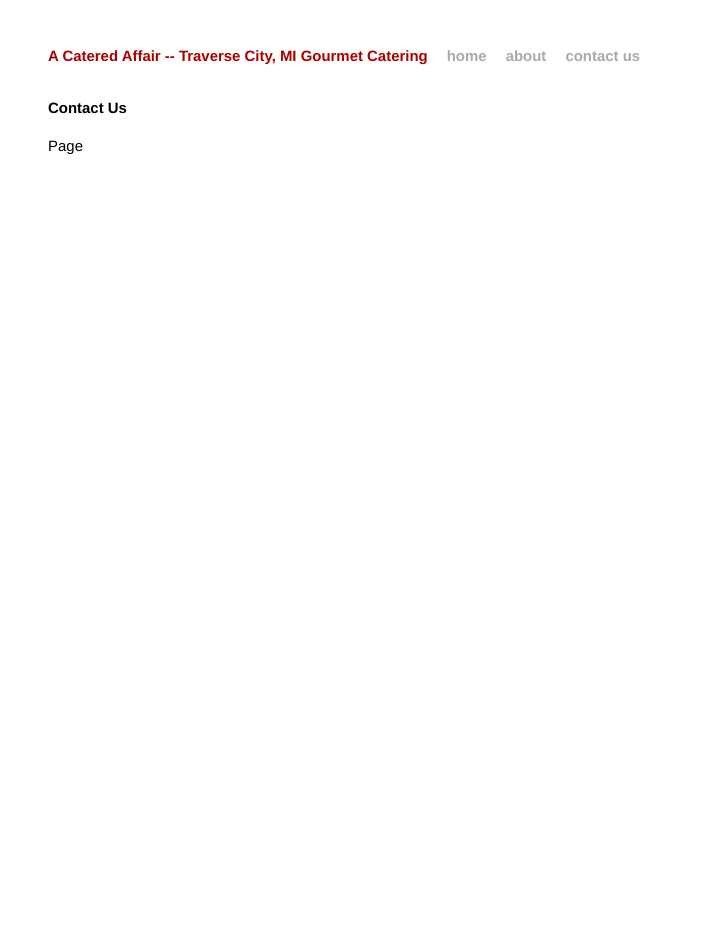
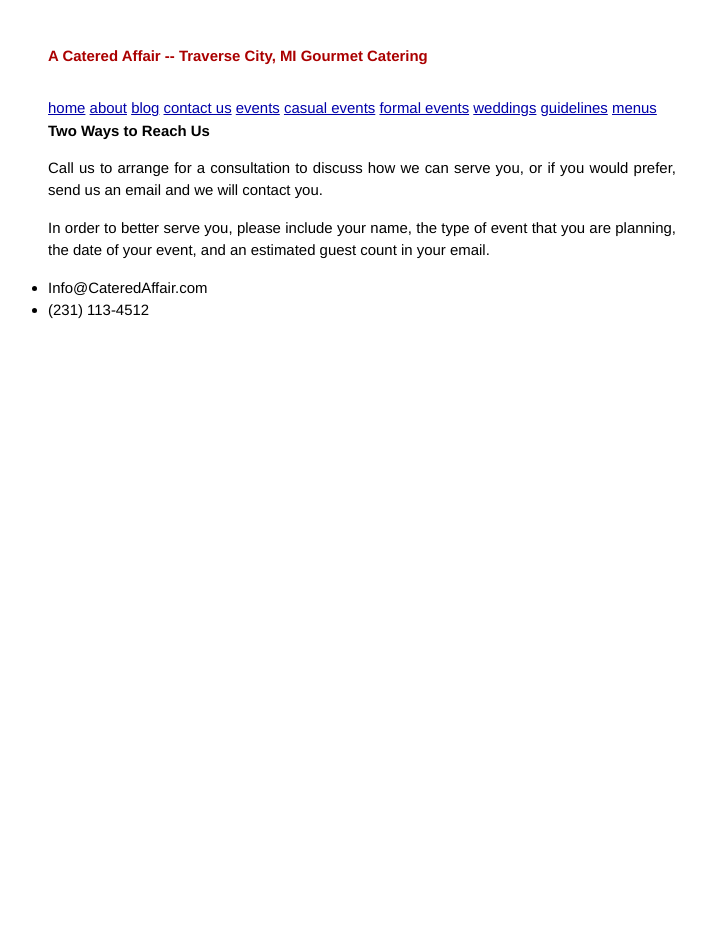
Before and after one commit to aCateredAffair/aCateredAffair.github.io, a Jekyll site: the page built from contact/index.md, in a window 1280 px wide. Shown: the whole page, without its empty margins (278-984 px from the left). Built offline with Jekyll 4.4.1, drawn with Linux system fonts in a browser that asks for light colours; Markdown is read by kramdown in place of the engine named in the settings.

Commit message:
some content chunked in from the original site

```diff
--- a/_layouts/default.html
+++ b/_layouts/default.html
@@ -17,14 +17,24 @@
 
         <div class="site">
           <div class="header">
-            <h1 class="title"><a href="/">{{ site.name }}</a></h1>
-            <a class="extra" href="/">home</a>
-            <a class="extra" href="/about">about</a>
-            <a class="extra" href="/contact">contact us</a>
+            <h1 class="title">
+              <a href="/">{{ site.name }}</a>
+            </h1>
           </div>
+          <nav>
+            <a href="/">home</a>
+            <a href="/about">about</a>
+            <a href="/blog">blog</a>
+            <a href="/contact">contact us</a>
+            <a href="/events">events</a>
+            <a href="/events/casual">casual events</a>
+            <a href="/events/formal">formal events</a>
+            <a href="/events/weddings">weddings</a>
+            <a href="/guidelines">guidelines</a>
+            <a href="/menus">menus</a>
+          </nav>
 
           {{ content }}
-
 
         </div>
 
--- a/contact/index.md
+++ b/contact/index.md
@@ -3,6 +3,11 @@ layout: default
 title: Contact Us -- A Catered Affair -- Traverse City, MI Gourmet Catering
 ---
 
-# Contact Us
+# Two Ways to Reach Us
 
-Page
+Call us to arrange for a consultation to discuss how we can serve you, or if you would prefer, send us an email and we will contact you.
+
+In order to better serve you, please include your name, the type of event that you are planning, the date of your event, and an estimated guest count in your email.
+
+* Info@CateredAffair.com
+* (231) 113-4512
```
Also changed, not shown: about/index.md (+4 -3 lines), events/casual/index.md (added, +14 -0 lines), events/formal/index.md (added, +12 -0 lines), events/weddings/index.md (added, +14 -0 lines), guidelines/index.md (added, +12 -0 lines), index.md (+4 -1 lines), menus/index.md (added, +10 -0 lines), favicon.ico (added).
